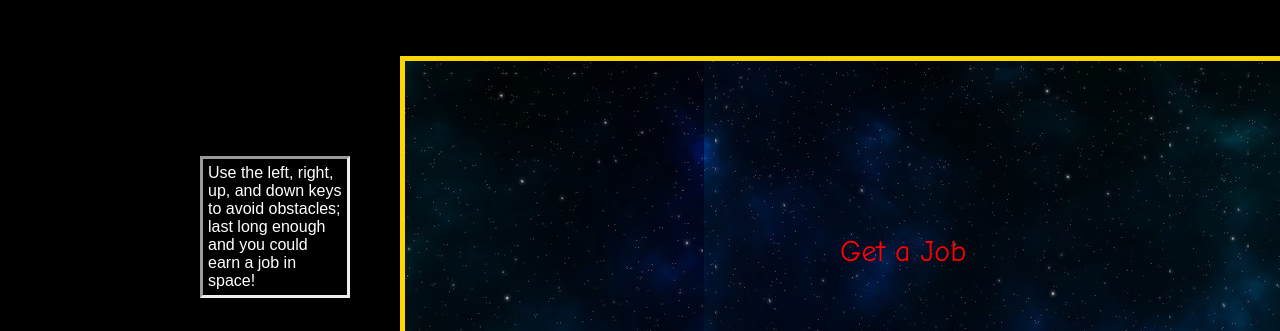
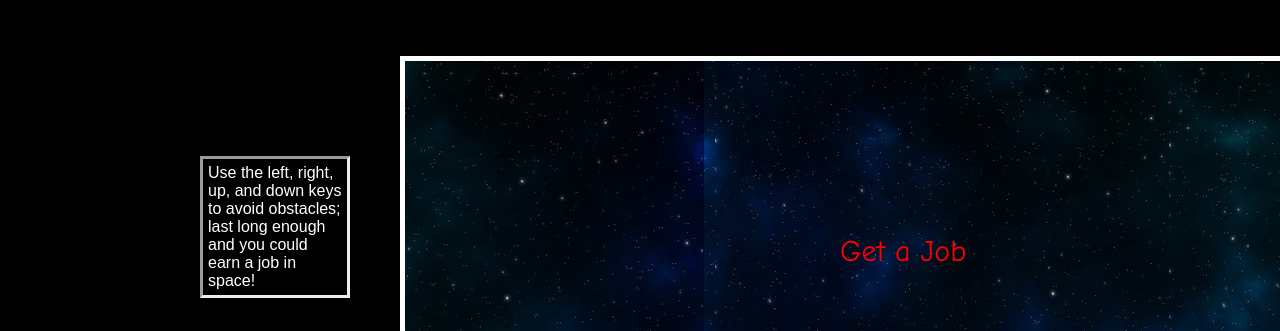
Before and after one commit to EthanCharlesFlood/GetAJobInSpace, a website built with webpack: page index.html in a window 1280 px wide. Shown: the part 144-475 px from the top of the page. Built offline with nearby package versions, Linux system fonts and the light colour scheme; some packages are replaced by stand-ins of ours.

Commit message:
change a color

```diff
--- a/master.css
+++ b/master.css
@@ -64,7 +64,7 @@ span {
   left: 400px;
   top: 200px;
   background-color: #fff;
-  border: 5px solid gold;
+  border: 5px solid white;
 }
 
 .input-name > input {
```
